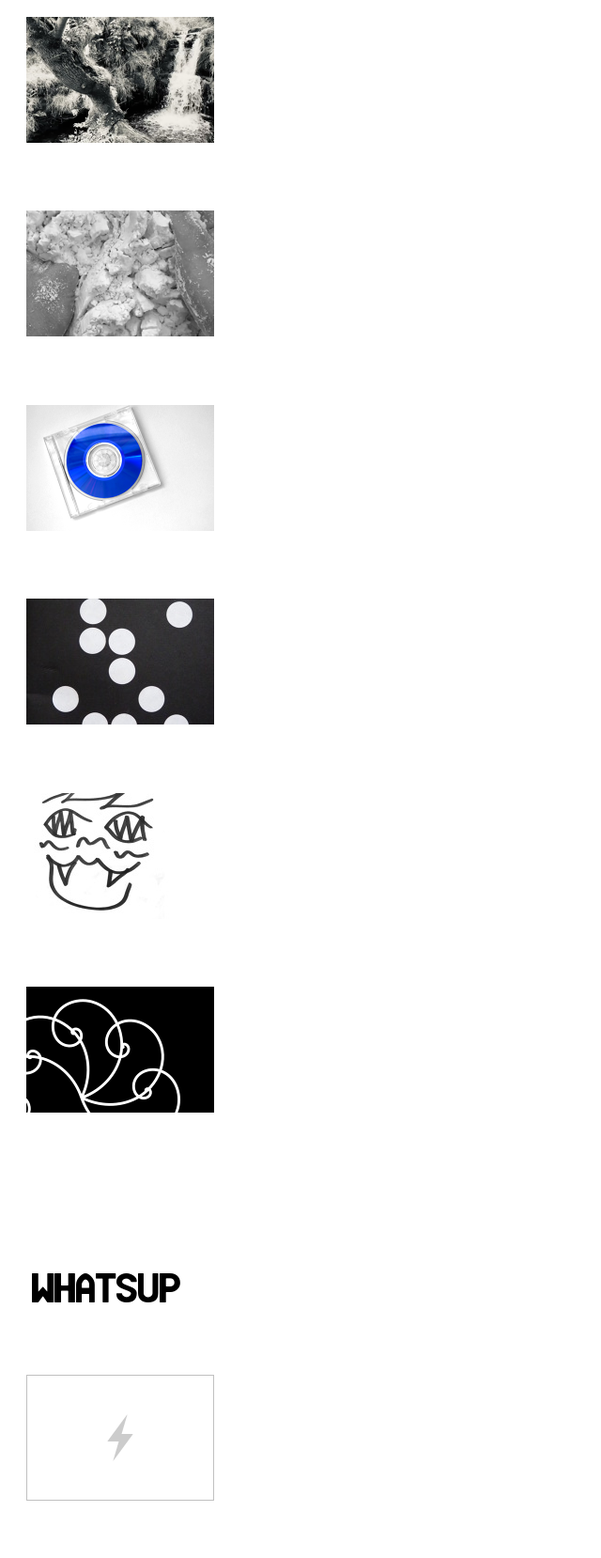
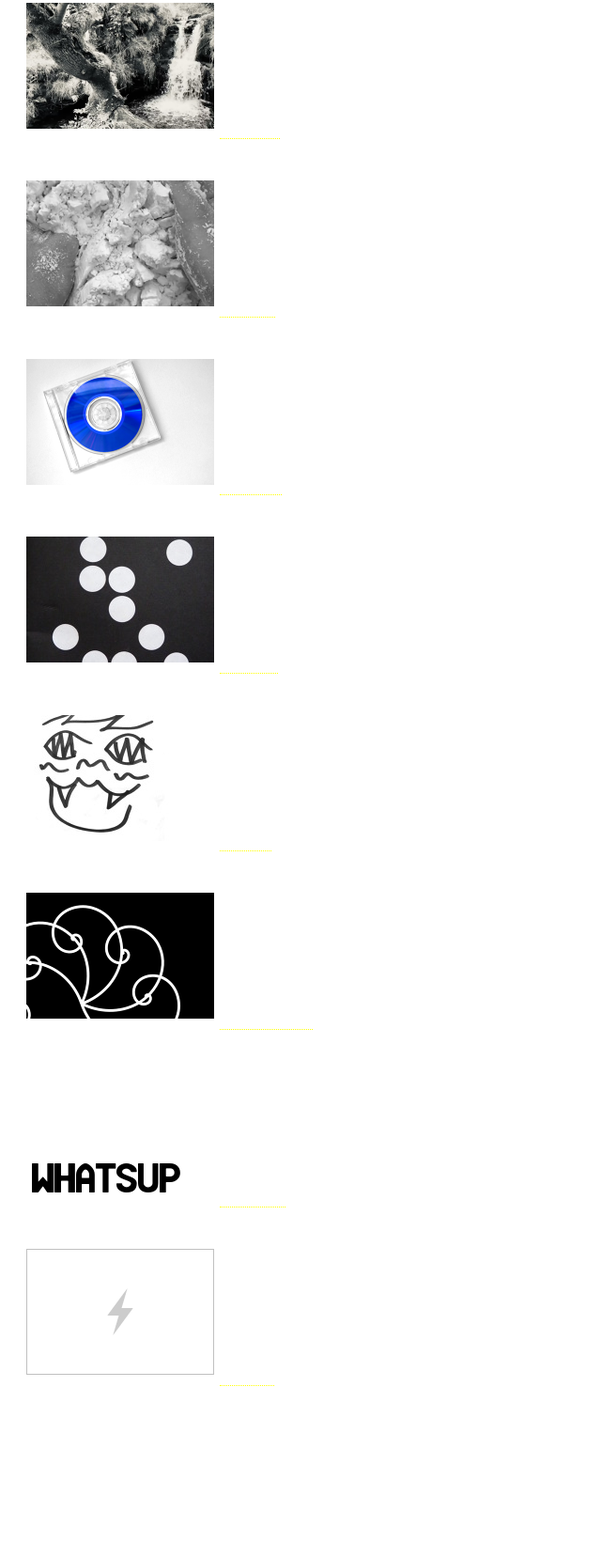
Before and after one commit to thomas-xza/memberofthepublic, a plain HTML site: page dist/menu.html in a window 1280 px wide. Shown: the part 82-1740 px from the top of the page at 94% size, without its empty margins (0-640 px from the left). After the commit the page ends 1601 px from the top, so only its background shows below. Drawn offline with Linux system fonts and the light colour scheme.

Commit message:
CSS styling

```diff
--- a/dist/css/menu.css
+++ b/dist/css/menu.css
@@ -5,6 +5,7 @@ body {
     text-transform: uppercase;
     color:white;
     font-size: 15px;
+    letter-spacing: 2.5px;
 
 ul {
   list-style-type: none;
@@ -17,7 +18,7 @@ h3 {
     font-weight: 900;
     font-style: italic;
     padding-top: 1em;
-    padding-bottom: 1.5em;
+    padding-bottom: 0.5em;
 }
 
 li {
@@ -32,13 +33,15 @@ a:hover {
     color: #0F0;
 }
 
-a, a:active, a:visited, a:link {
-    text-decoration: underline;
+a, a:hover, a:active, a:visited, a:link {
+    text-decoration: none;
     color: white;
 }
-a:hover {
-    color: #FC8;
-}
+
+span {
+
+            border-bottom: 1px dotted #ff0;
+    }
 
 
 
--- a/dist/css/style.css
+++ b/dist/css/style.css
@@ -2,6 +2,8 @@ body {
     margin: 0;
     padding: 0;
     padding-left: 25px;
+    padding-top: 0.5em;
+    padding-bottom: 3em;
     font-family: Arial, sans-serif;
     color: white;
 }
--- a/dist/menu.html
+++ b/dist/menu.html
@@ -12,14 +12,54 @@
   <div class="fullsize">
 
     <ul>
-      <li><a target="content" href="loops.html"><img src="img/menu/menu_thumb_loops.png"><br>Loops</a></li>
-      <li><a target="content" href="video.html"><img src="img/menu/menu_thumb_video.png"><br>Video</a></li>
-      <li><a target="content" href="photo.html"><img src="img/menu/menu_thumb_photo.png"><br>Photo</a></li>
-      <li><a target="content" href="paper.html"><img src="img/menu/menu_thumb_paper.jpg"><br>Paper</a></li>
-      <li><a target="content" href="draw.html"><img src="img/menu/menu_thumb_draw.jpg"><br>Draw</a></li>
-      <li><a target="content" href="graphics.html"><img src="img/menu/menu_thumb_graphics.png"><br>Graphics</a></li>
-      <li><a target="content" href="words.html"><img src="img/menu/menu_thumb_words.png"><br>Words</a></li>
-      <li><a target="content" href="ideas.html"><img src="img/menu/menu_thumb_ideas.gif"><br>Ideas</a></li>
+      <li>
+	<a target="content" href="loops.html" class="link">
+	  <img src="img/menu/menu_thumb_loops.png">
+	  <span>Loops</span>
+	</a>
+      </li>
+      <li>
+	<a target="content" href="video.html" class="link">
+	  <img src="img/menu/menu_thumb_video.png">
+	  <span>Video</span>
+	</a>
+      </li>
+      <li>
+	<a target="content" href="photo.html" class="link">
+	  <img src="img/menu/menu_thumb_photo.png">
+	  <span>Photo</span>
+	</a>
+      </li>
+      <li>
+	<a target="content" href="paper.html" class="link">
+	  <img src="img/menu/menu_thumb_paper.jpg">
+	  <span>Paper</span>
+	</a>
+      </li>
+      <li>
+	<a target="content" href="draw.html" class="link">
+	  <img src="img/menu/menu_thumb_draw.jpg">
+	  <span>Draw</span>
+	</a>
+      </li>
+      <li>
+	<a target="content" href="graphics.html" class="link">
+	  <img src="img/menu/menu_thumb_graphics.png">
+	  <span>Graphics</span>
+	</a>
+      </li>
+      <li>
+	<a target="content" href="words.html" class="link">
+	  <img src="img/menu/menu_thumb_words.png">
+	  <span>Words</span>
+	</a>
+      </li>
+      <li>
+	<a target="content" href="ideas.html" class="link">
+	  <img src="img/menu/menu_thumb_ideas.gif">
+	  <span>Ideas</span>
+	</a>
+      </li>
     </ul>
 
   </div>
@@ -28,14 +68,54 @@
   <div class="mobile">
 
     <ul>
-      <li><a href="loops.html"><img src="img/menu/menu_thumb_loops.png"><br>Loops</a></li>
-      <li><a href="video.html"><img src="img/menu/menu_thumb_video.png"><br>Video</a></li>
-      <li><a href="photo.html"><img src="img/menu/menu_thumb_photo.png"><br>Photo</a></li>
-      <li><a href="paper.html"><img src="img/menu/menu_thumb_paper.jpg"><br>Paper</a></li>
-      <li><a href="draw.html"><img src="img/menu/menu_thumb_draw.jpg"><br>Draw</a></li>
-      <li><a href="graphics.html"><img src="img/menu/menu_thumb_graphics.png"><br>Graphics</a></li>
-      <li><a href="words.html"><img src="img/menu/menu_thumb_words.png"><br>Words</a></li>
-      <li><a href="ideas.html"><img src="img/menu/menu_thumb_ideas.gif"><br>Ideas</a></li>
+      <li>
+	<a  href="loops.html" class="link">
+	  <img src="img/menu/menu_thumb_loops.png">
+	  <span>Loops</span>
+	</a>
+      </li>
+      <li>
+	<a  href="video.html" class="link">
+	  <img src="img/menu/menu_thumb_video.png">
+	  <span>Video</span>
+	</a>
+      </li>
+      <li>
+	<a  href="photo.html" class="link">
+	  <img src="img/menu/menu_thumb_photo.png">
+	  <span>Photo</span>
+	</a>
+      </li>
+      <li>
+	<a  href="paper.html" class="link">
+	  <img src="img/menu/menu_thumb_paper.jpg">
+	  <span>Paper</span>
+	</a>
+      </li>
+      <li>
+	<a  href="draw.html" class="link">
+	  <img src="img/menu/menu_thumb_draw.jpg">
+	  <span>Draw</span>
+	</a>
+      </li>
+      <li>
+	<a  href="graphics.html" class="link">
+	  <img src="img/menu/menu_thumb_graphics.png">
+	  <span>Graphics</span>
+	</a>
+      </li>
+      <li>
+	<a  href="words.html" class="link">
+	  <img src="img/menu/menu_thumb_words.png">
+	  <span>Words</span>
+	</a>
+      </li>
+      <li>
+	<a  href="ideas.html" class="link">
+	  <img src="img/menu/menu_thumb_ideas.gif">
+	  <span>Ideas</span>
+	</a>
+      </li>
     </ul>
 
   </div>
```
